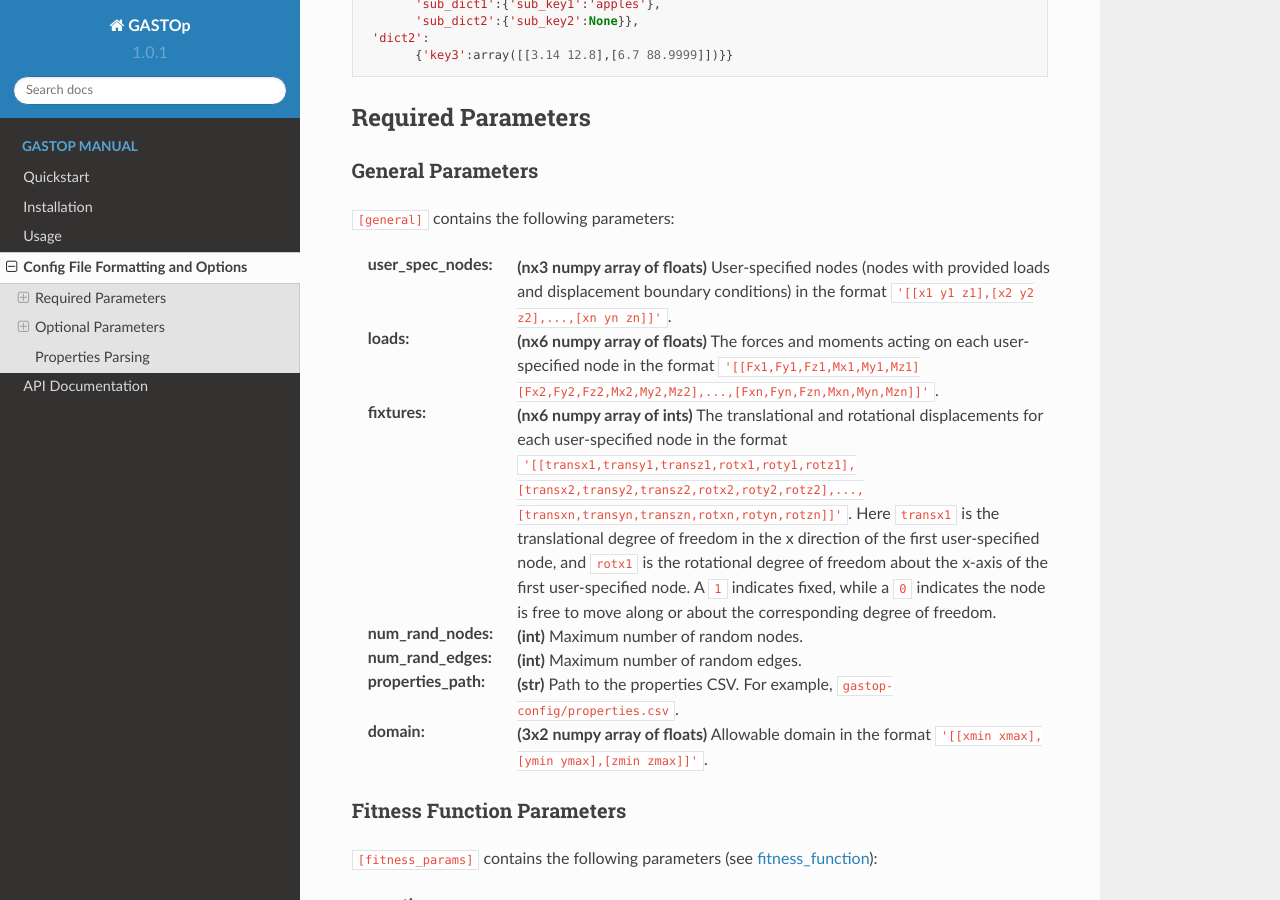
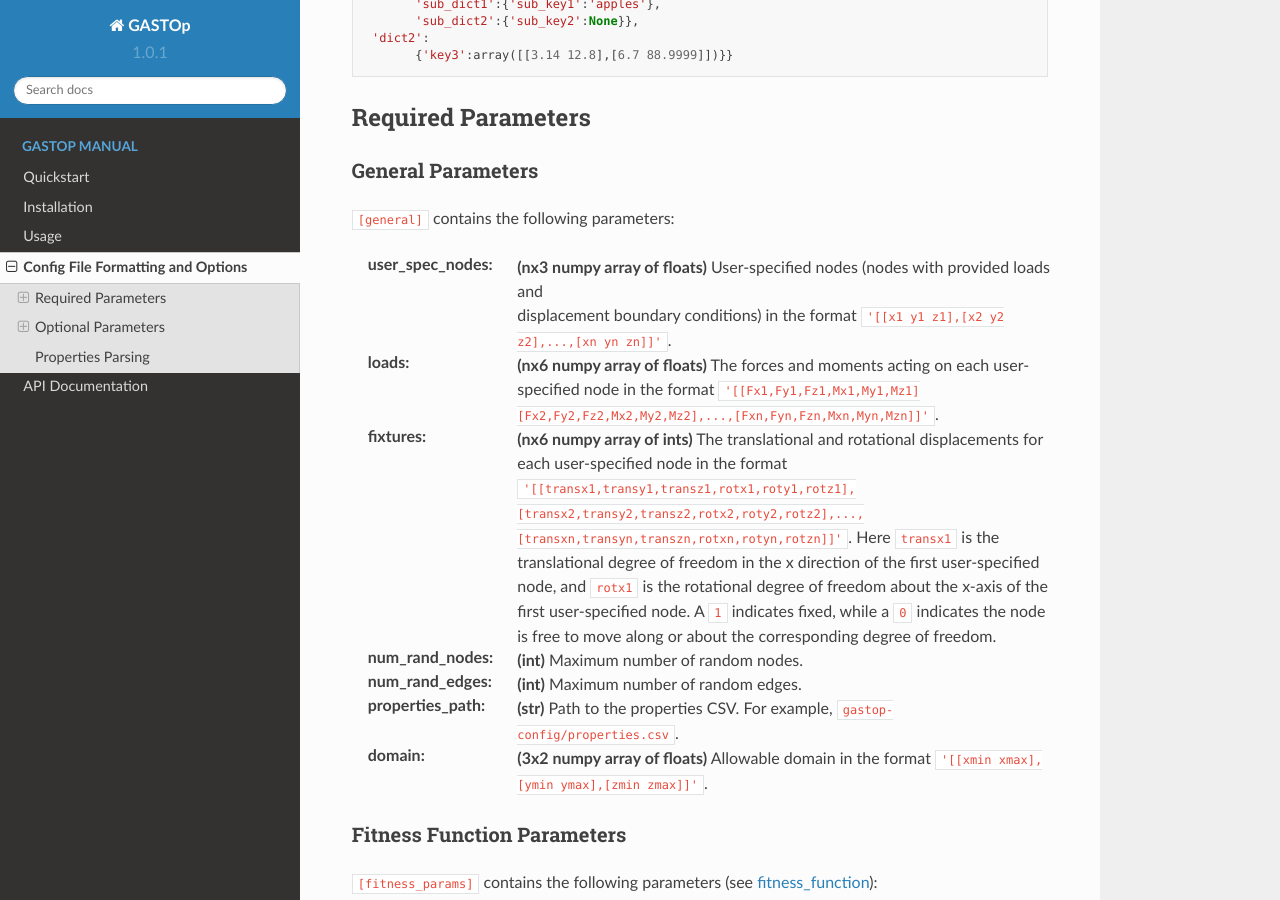
Before and after one commit to f0uriest/GASTOp, a Sphinx documentation site: the page built from docs/config_file_format.rst, in a window 1280 px wide and 900 px high, scrolled down 841 px. Built offline with Sphinx 7.4.7 and the Read the Docs theme 2.0.0, drawn with Linux system fonts in a browser that asks for light colours; some of the changed lines change nothing that is shown.

Commit message:
Update config_file_format.rst

```diff
--- a/docs/config_file_format.rst
+++ b/docs/config_file_format.rst
@@ -51,7 +51,11 @@ General Parameters
 ==================
 :code:`[general]` contains the following parameters:
 
-:user_spec_nodes: **(nx3 numpy array of floats)** User-specified nodes (nodes with provided loads and displacement boundary conditions) in the format :code:`'[[x1 y1 z1],[x2 y2 z2],...,[xn yn zn]]'`.
+.. |br| raw:: html
+
+   <br />
+
+:user_spec_nodes: **(nx3 numpy array of floats)** User-specified nodes (nodes with provided loads and |br| displacement boundary conditions) in the format :code:`'[[x1 y1 z1],[x2 y2 z2],...,[xn yn zn]]'`.
 :loads: **(nx6 numpy array of floats)** The forces and moments acting on each user-specified node in the format :code:`'[[Fx1,Fy1,Fz1,Mx1,My1,Mz1][Fx2,Fy2,Fz2,Mx2,My2,Mz2],...,[Fxn,Fyn,Fzn,Mxn,Myn,Mzn]]'`.
 :fixtures: **(nx6 numpy array of ints)** The translational and rotational displacements for each user-specified node in the format :code:`'[[transx1,transy1,transz1,rotx1,roty1,rotz1],[transx2,transy2,transz2,rotx2,roty2,rotz2],...,[transxn,transyn,transzn,rotxn,rotyn,rotzn]]'`. Here :code:`transx1` is the translational degree of freedom in the x direction of the first user-specified node, and :code:`rotx1` is the rotational degree of freedom about the x-axis of the first user-specified node. A :code:`1` indicates fixed, while a :code:`0` indicates the node is free to move along or about the corresponding degree of freedom.
 :num_rand_nodes: **(int)** Maximum number of random nodes.
```
